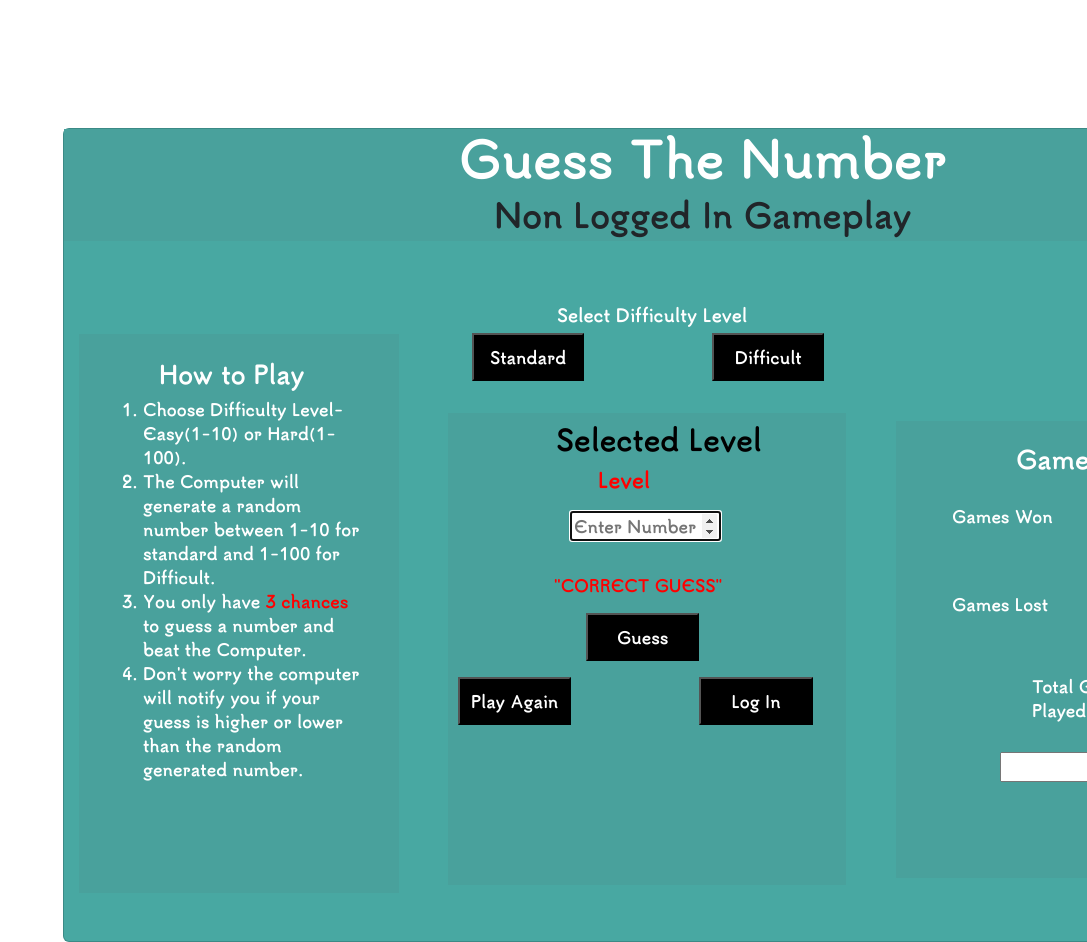
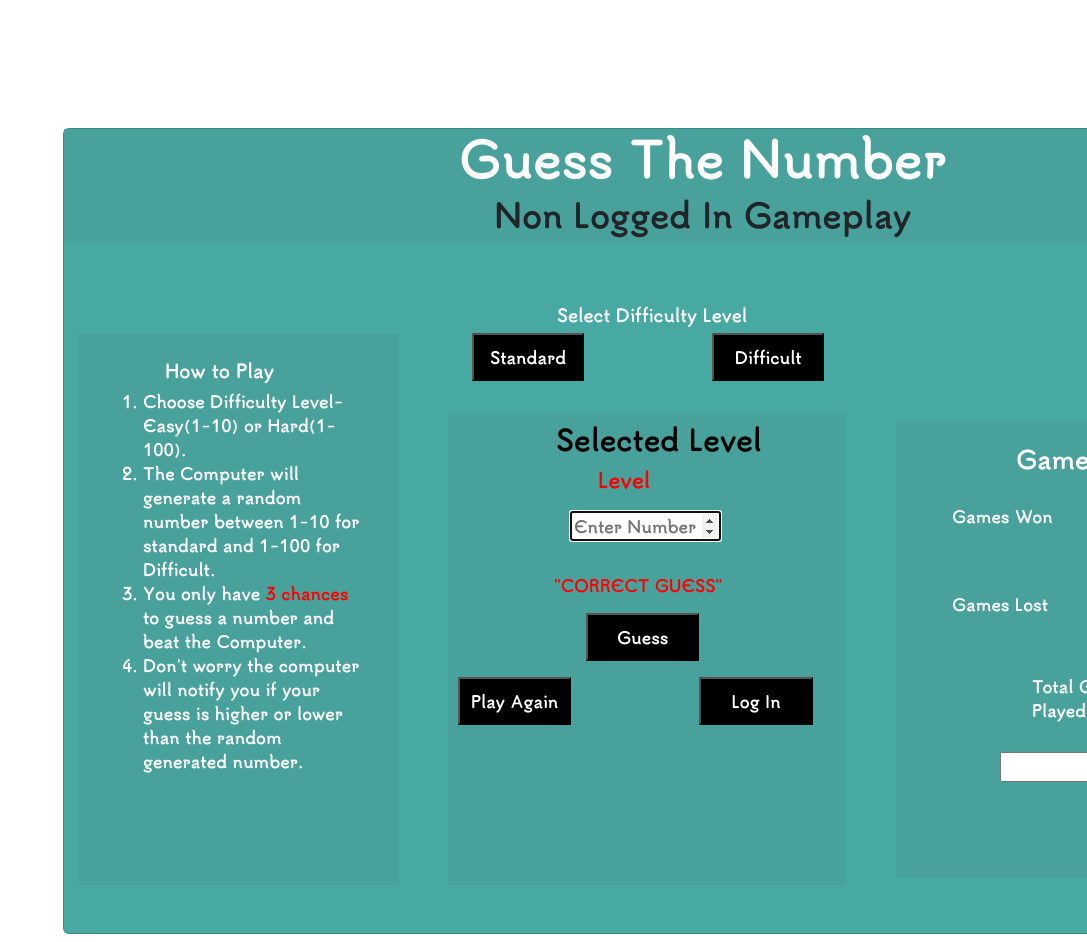
Before and after one commit to AndrewIMLEx/Learning-Project, a React app: page / in a window 1280 px wide. Shown: the top 942 px of the page, without its empty margins (193-1280 px from the left). Built offline with nearby package versions, Linux system fonts and the light colour scheme.

Commit message:
add styling to rules header

```diff
--- a/src/Homepage/Rules.jsx
+++ b/src/Homepage/Rules.jsx
@@ -5,7 +5,7 @@ class Rules extends React.Component{
       return (
       <>
       <div className="rules">
-        <h4>How to Play</h4>
+        <h4 style={{color: "white",fontSize:"18px",marginLeft:'3em'}}>How to Play</h4>
         <ol>
             <li>Choose Difficulty Level-Easy(1-10) or Hard(1-100).</li>
 
```
